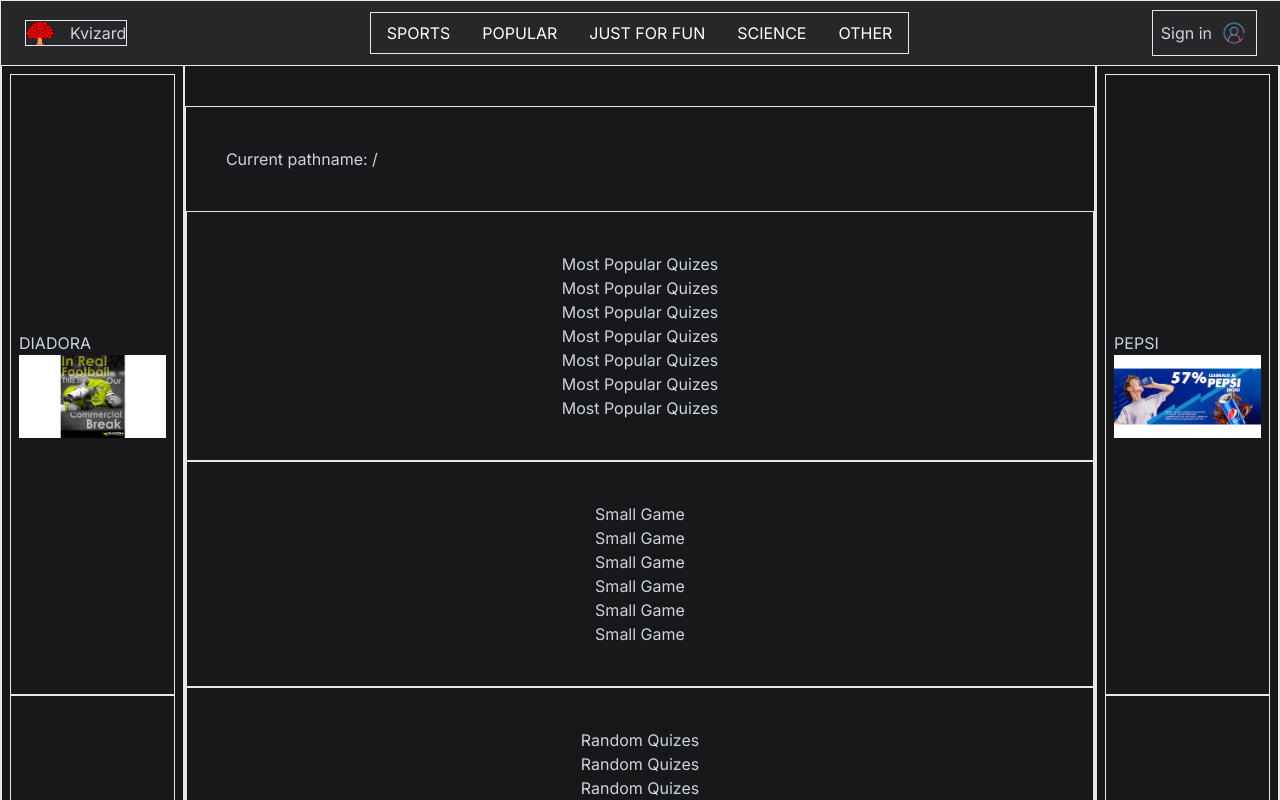
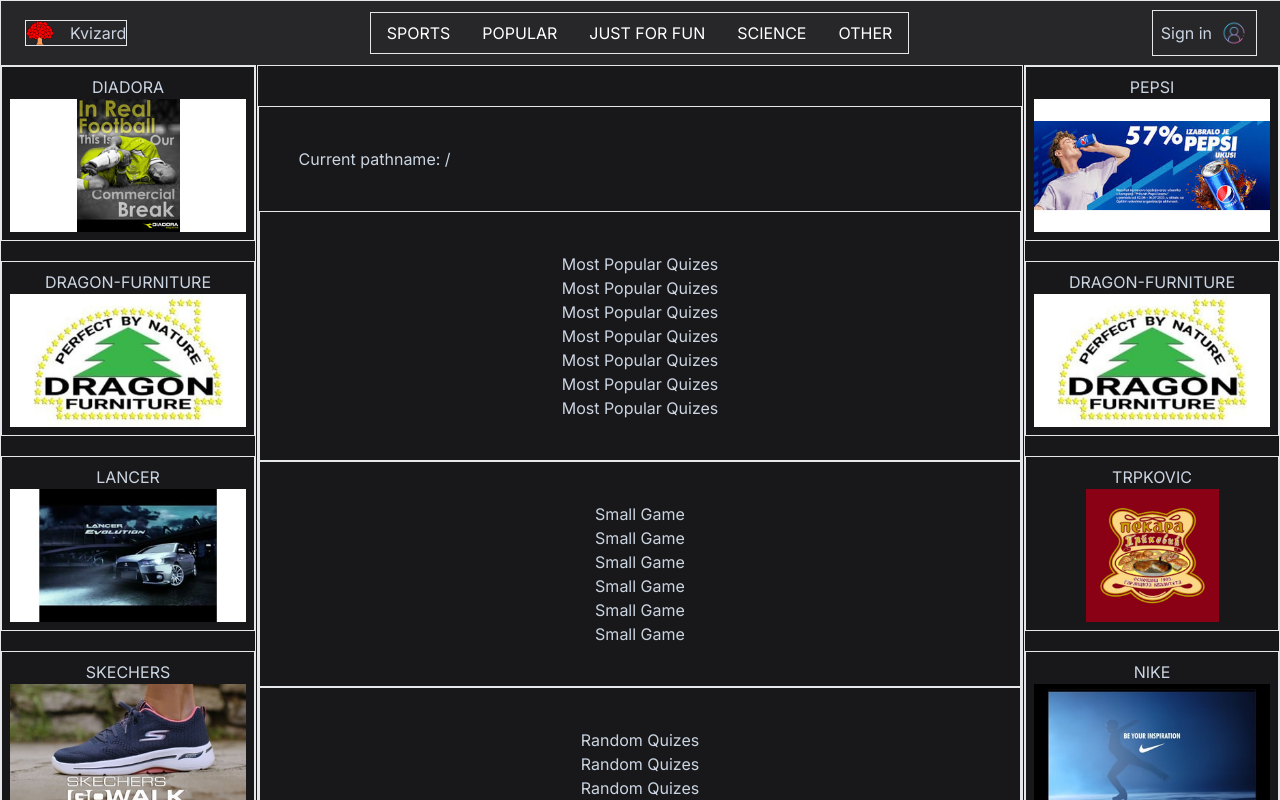
Before and after one commit to markosavicmidusa/Quizard, a Next.js app in the folder quizard/: page / in a window 1280 px wide. Shown: the top 800 px of the page. Built offline with nearby package versions, Linux system fonts and the light colour scheme; no server answers.

Commit message:
leftsidebar and rightsidebar correction to fixedPosition

```diff
--- a/quizard/app/layout.tsx
+++ b/quizard/app/layout.tsx
@@ -45,13 +45,13 @@ export default function RootLayout({
         <body className={`border 1px white ${inter.className} flex flex-col`}>
           <Topbar categories={categories}/>
             <main className="flex mb-10 h-full">
-                <div className="border 1px white w-1/5 left-0 mt-16 hidden xl:flex lg:flex">
+                <div className="border 1px white fixed w-1/5 left-0 mt-16 hidden xl:flex lg:flex">
                    <LeftSidebar commercials={commercials}/>
                 </div>
-                <div className="border 1px white w-full bg-zinc-900 mt-16 flex flex-grow">
+                <div className="border 1px white w-3/5 bg-zinc-900 ml-auto mr-auto mt-16 flex flex-col">
                     {children}
                 </div>
-                <div className="border 1px white w-1/5 right-0 mt-16 hidden xl:flex lg:flex">
+                <div className="border 1px white fixed w-1/5 right-0 mt-16 hidden xl:flex lg:flex">
                   <RightSidebar commercials={commercials} />
                 </div>
             </main>
--- a/quizard/components/shared/LeftSidebar.tsx
+++ b/quizard/components/shared/LeftSidebar.tsx
@@ -20,45 +20,59 @@ export default function LeftSidebar({commercials}:{commercials: Commercial[]}){
       }, [commercials]);
 
     return(
-        <div className="flex flex-col inline-center justify-center w-full p-2">
+        <div className="flex flex-col inline-center justify-center w-full h-100 gap-5">
 
-            <div className="flex flex-col inline-center justify-center h-1/2 w-full p-2 border 1px white">
-                 <Link href={`${commercials[(currentCommercialIndex+0)%commercials.length].link}`}>
-                    <h1>{`${commercials[(currentCommercialIndex+0)%commercials.length].label}`}</h1>
+            <div className="flex flex-col inline-center justify-center h-1/4 w-full p-2 border 1px white">
+                 <Link href={`${commercials[(currentCommercialIndex+0)%commercials.length].link}`} className="flex flex-col items-center">
+                    <h3>{`${commercials[(currentCommercialIndex+0)%commercials.length].label}`}</h3>
                     <Image
                       src={`/commercial/${commercials[(currentCommercialIndex+0)%commercials.length].picturePath}`}
                       alt="Commercial Image"
                       layout="fixed"
-                      width={350}  // Set your desired fixed width
-                      height={200} // Set your desired fixed height
+                      width={250}  // Set your desired fixed width
+                      height={150} // Set your desired fixed height
                       objectFit="contain"
                       className="object-cover"
                     />
                  </Link>
             </div>
-            <div className="flex flex-col inline-center justify-center h-1/2 w-full p-2 border 1px white">
-                 <Link href={`${commercials[(currentCommercialIndex+1)%commercials.length].link}`}>
+            <div className="flex flex-col inline-center justify-center h-1/4 w-full p-2 border 1px white">
+                 <Link href={`${commercials[(currentCommercialIndex+1)%commercials.length].link}`} className="flex flex-col items-center">
                     <h1>{`${commercials[(currentCommercialIndex+1)%commercials.length].label}`}</h1>
                     <Image
                       src={`/commercial/${commercials[(currentCommercialIndex+1)%commercials.length].picturePath}`}
                       alt="Commercial Image"
                       layout="fixed"
-                      width={350}  // Set your desired fixed width
-                      height={200} // Set your desired fixed height
+                      width={250}  // Set your desired fixed width
+                      height={150} // Set your desired fixed height
                       objectFit="contain"
                       className="object-cover"
                     />
                  </Link>
             </div>
-            <div className="flex flex-col inline-center justify-center h-1/2 w-full p-2 border 1px white">
-                 <Link href={`${commercials[(currentCommercialIndex+2)%commercials.length].link}`}>
+            <div className="flex flex-col inline-center justify-center h-1/4 w-full p-2 border 1px white">
+                 <Link href={`${commercials[(currentCommercialIndex+2)%commercials.length].link}`} className="flex flex-col items-center">
                     <h1>{`${commercials[(currentCommercialIndex+2)%commercials.length].label}`}</h1>
                     <Image
                       src={`/commercial/${commercials[(currentCommercialIndex+2)%commercials.length].picturePath}`}
                       alt="Commercial Image"
                       layout="fixed"
-                      width={350}  // Set your desired fixed width
-                      height={200} // Set your desired fixed height
+                      width={250}  // Set your desired fixed width
+                      height={150} // Set your desired fixed height
+                      objectFit="contain"
+                      className="object-cover"
+                    />
+                 </Link>
+            </div>
+            <div className="flex flex-col inline-center justify-center h-1/4 w-full p-2 border 1px white">
+                 <Link href={`${commercials[(currentCommercialIndex+8)%commercials.length].link}`} className="flex flex-col items-center">
+                    <h1>{`${commercials[(currentCommercialIndex+8)%commercials.length].label}`}</h1>
+                    <Image
+                      src={`/commercial/${commercials[(currentCommercialIndex+8)%commercials.length].picturePath}`}
+                      alt="Commercial Image"
+                      layout="fixed"
+                      width={250}  // Set your desired fixed width
+                      height={150} // Set your desired fixed height
                       objectFit="contain"
                       className="object-cover"
                     />
--- a/quizard/components/shared/RightSidebar.tsx
+++ b/quizard/components/shared/RightSidebar.tsx
@@ -19,51 +19,64 @@ export default function RightSidebar({commercials}: {commercials:Commercial[]}){
       }, [commercials]);
 
     return(
-      <div className="flex flex-col inline-center justify-center w-full p-2">
+      <div className="flex flex-col inline-center justify-center w-full h-100 gap-5">
 
-      <div className="flex flex-col inline-center justify-center h-1/2 w-full p-2 border 1px white">
-           <Link href={`${commercials[(currentCommercialIndex+3)%commercials.length].link}`}>
-              <h1>{`${commercials[(currentCommercialIndex+3)%commercials.length].label}`}</h1>
+            <div className="flex flex-col inline-center justify-center h-1/4 w-full p-2 border 1px white">
+                 <Link href={`${commercials[(currentCommercialIndex+3)%commercials.length].link}`} className="flex flex-col items-center">
+                    <h3>{`${commercials[(currentCommercialIndex+3)%commercials.length].label}`}</h3>
                     <Image
                       src={`/commercial/${commercials[(currentCommercialIndex+3)%commercials.length].picturePath}`}
                       alt="Commercial Image"
                       layout="fixed"
-                width={350}  // Set your desired fixed width
-                height={200} // Set your desired fixed height
+                      width={250}  // Set your desired fixed width
+                      height={150} // Set your desired fixed height
                       objectFit="contain"
                       className="object-cover"
                     />
                  </Link>
             </div>
-      <div className="flex flex-col inline-center justify-center h-1/2 w-full p-2 border 1px white">
-           <Link href={`${commercials[(currentCommercialIndex+4)%commercials.length].link}`}>
+            <div className="flex flex-col inline-center justify-center h-1/4 w-full p-2 border 1px white">
+                 <Link href={`${commercials[(currentCommercialIndex+1)%commercials.length].link}`} className="flex flex-col items-center">
+                    <h1>{`${commercials[(currentCommercialIndex+1)%commercials.length].label}`}</h1>
+                    <Image
+                      src={`/commercial/${commercials[(currentCommercialIndex+1)%commercials.length].picturePath}`}
+                      alt="Commercial Image"
+                      layout="fixed"
+                      width={250}  // Set your desired fixed width
+                      height={150} // Set your desired fixed height
+                      objectFit="contain"
+                      className="object-cover"
+                    />
+                 </Link>
+            </div>
+            <div className="flex flex-col inline-center justify-center h-1/4 w-full p-2 border 1px white">
+                 <Link href={`${commercials[(currentCommercialIndex+4)%commercials.length].link}`} className="flex flex-col items-center">
                     <h1>{`${commercials[(currentCommercialIndex+4)%commercials.length].label}`}</h1>
                     <Image
                       src={`/commercial/${commercials[(currentCommercialIndex+4)%commercials.length].picturePath}`}
                       alt="Commercial Image"
                       layout="fixed"
-                width={350}  // Set your desired fixed width
-                height={200} // Set your desired fixed height
+                      width={250}  // Set your desired fixed width
+                      height={150} // Set your desired fixed height
                       objectFit="contain"
                       className="object-cover"
                     />
                  </Link>
             </div>
-      <div className="flex flex-col inline-center justify-center h-1/2 w-full p-2 border 1px white">
-           <Link href={`${commercials[(currentCommercialIndex+5)%commercials.length].link}`}>
+            <div className="flex flex-col inline-center justify-center h-1/4 w-full p-2 border 1px white">
+                 <Link href={`${commercials[(currentCommercialIndex+5)%commercials.length].link}`} className="flex flex-col items-center">
                     <h1>{`${commercials[(currentCommercialIndex+5)%commercials.length].label}`}</h1>
                     <Image
                       src={`/commercial/${commercials[(currentCommercialIndex+5)%commercials.length].picturePath}`}
                       alt="Commercial Image"
                       layout="fixed"
-                width={350}  // Set your desired fixed width
-                height={200} // Set your desired fixed height
+                      width={250}  // Set your desired fixed width
+                      height={150} // Set your desired fixed height
                       objectFit="contain"
                       className="object-cover"
                     />
                  </Link>
             </div>
-
   </div>
     )
 
```
Lines whose indentation alone changed are shown as unchanged.
